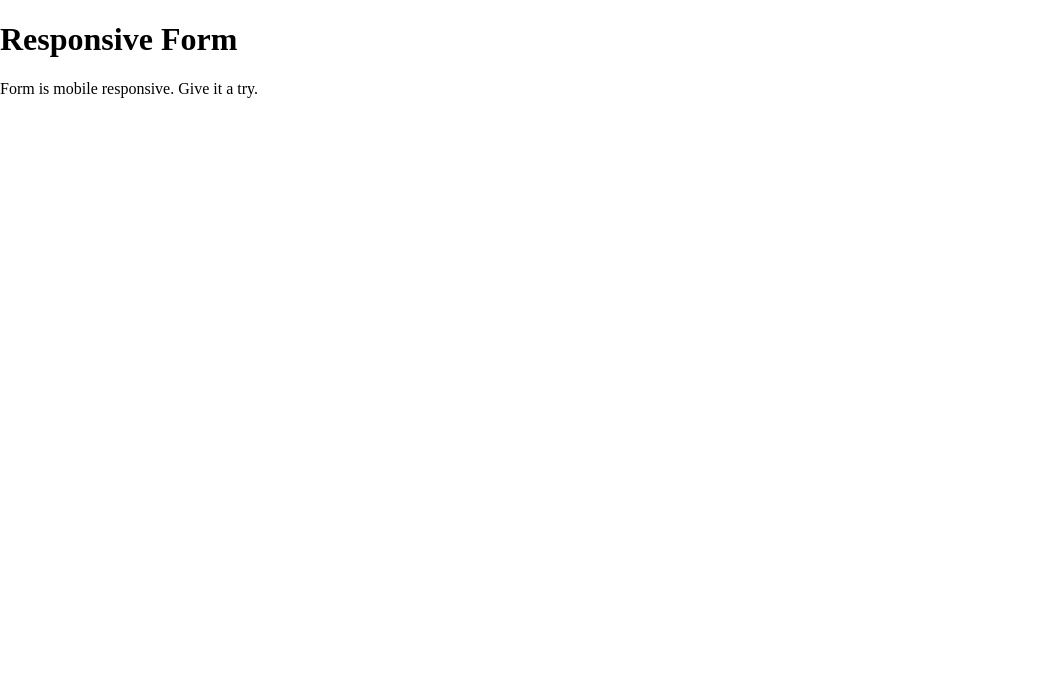
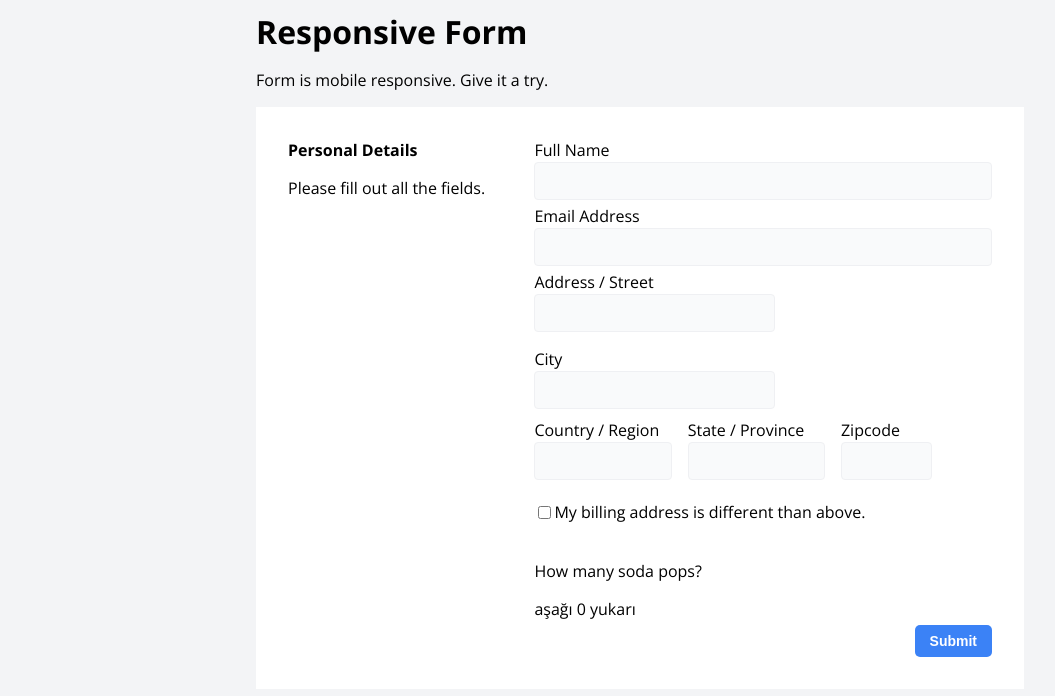
Before and after one commit to irem-koc/ytu_frontend, a plain HTML site: page 6-responsive_form_design/index.html in a window 1280 px wide. Shown: the whole page, without its empty margins (0-1055 px from the left). Drawn offline with nearby package versions, Linux system fonts and the light colour scheme.

Commit message:
feat: add component based styles

```diff
--- a/6-responsive_form_design/index.html
+++ b/6-responsive_form_design/index.html
@@ -5,6 +5,12 @@
     <meta name="viewport" content="width=device-width, initial-scale=1.0" />
     <title>Document</title>
     <link rel="stylesheet" href="style.css" />
+    <link rel="preconnect" href="https://fonts.googleapis.com" />
+    <link rel="preconnect" href="https://fonts.gstatic.com" crossorigin />
+    <link
+      href="https://fonts.googleapis.com/css2?family=Open+Sans:ital,wght@0,300..800;1,300..800&display=swap"
+      rel="stylesheet"
+    />
   </head>
   <body>
     <div class="form">
@@ -13,8 +19,59 @@
         <p>Form is mobile responsive. Give it a try.</p>
       </div>
       <div class="form-body">
-        <div class="left"></div>
-        <div class="right"></div>
+        <div class="left">
+          <h4>Personal Details</h4>
+          <p>Please fill out all the fields.</p>
+        </div>
+        <div class="right">
+          <div class="row name">
+            <label for="name">Full Name</label>
+            <input type="text" id="name" class="input-section" />
+          </div>
+          <div class="row email">
+            <label for="email">Email Address</label>
+            <input type="text" id="email" class="input-section" />
+          </div>
+          <div class="row address-city">
+            <div class="address">
+              <label for="address">Address / Street</label>
+              <input type="text" id="address" class="input-section" />
+            </div>
+            <div class="row city">
+              <label for="city">City</label>
+              <input type="text" id="city" class="input-section" />
+            </div>
+          </div>
+          <div class="row country-state-zipcode">
+            <div class="country">
+              <label for="country">Country / Region</label>
+              <input type="text" id="country" class="input-section" />
+            </div>
+            <div class="state">
+              <label for="state">State / Province</label>
+              <input type="text" id="state" class="input-section" />
+            </div>
+            <div class="zipcode">
+              <label for="zipcode">Zipcode</label>
+              <input type="text" id="zipcode" class="input-section" />
+            </div>
+          </div>
+          <div class="row check">
+            <input type="checkbox" name="check" id="check" />
+            <p>My billing address is different than above.</p>
+          </div>
+          <div class="row number-soda">
+            <p>How many soda pops?</p>
+            <div>
+              <span>aşağı</span>
+              <span>0</span>
+              <span>yukarı</span>
+            </div>
+          </div>
+          <div class="footer">
+            <button class="submit-btn">Submit</button>
+          </div>
+        </div>
       </div>
       <div class="form-footer"></div>
     </div>
--- a/6-responsive_form_design/style.css
+++ b/6-responsive_form_design/style.css
@@ -2,4 +2,98 @@ body {
   margin: 0;
   padding: 0;
   box-sizing: border-box;
+  background-color: #f3f4f6;
+  font-family: "Open Sans", sans-serif;
+  font-optical-sizing: auto;
+  font-style: normal;
+  font-variation-settings: "wdth" 100;
 }
+.form {
+  width: 60%;
+  margin: 10px auto;
+}
+.form-body {
+  background-color: white;
+  display: flex;
+  justify-content: space-between;
+  padding: 2rem;
+}
+.form-header {
+  width: 60%;
+}
+
+.left {
+  width: 30%;
+}
+.right {
+  width: 65%;
+}
+
+.row {
+  display: flex;
+  flex-direction: column;
+  margin-bottom: 5px;
+}
+.address-city,
+.country-state-zipcode {
+  display: flex;
+  width: 100%;
+  flex-wrap: wrap;
+  flex-direction: row;
+  gap: 16px;
+}
+.address {
+  display: flex;
+  flex-direction: column;
+}
+
+h4,
+h1 {
+  margin: 0;
+}
+.country,
+.state,
+.zipcode {
+  display: flex;
+  flex-direction: column;
+}
+.country,
+.state {
+  width: 30%;
+}
+.zipcode {
+  width: 20%;
+}
+input[type="text"] {
+  background-color: #f9fafb;
+  outline-color: violet;
+  border: 1px solid #eff0f3;
+  border-radius: 0.25rem;
+  padding: 0 1rem;
+  margin-top: 1px;
+  height: 2.25rem;
+  font-size: 16px;
+}
+.check {
+  display: flex;
+  flex-direction: row;
+  justify-content: start;
+  align-items: center;
+}
+.footer {
+  display: flex;
+  flex-direction: row;
+  justify-content: flex-end;
+}
+.submit-btn {
+  padding: 8px 15px;
+  background-color: #3b82f6;
+  border: 0;
+  color: white;
+  font-weight: 600;
+  font-size: 14px;
+  border-radius: 5px;
+}
+.submit-btn:hover {
+  background-color: #1d4ed8;
+}
```
